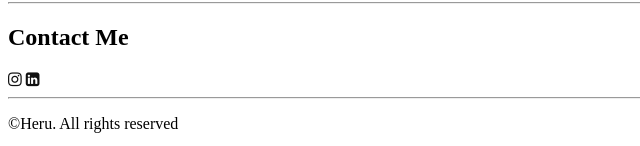
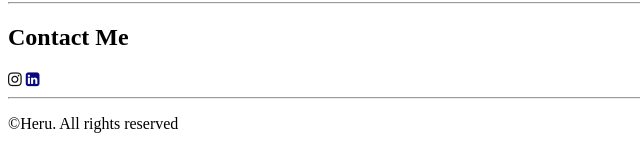
Before and after one commit to withmeheruu/html-resume, a plain HTML site: page index.html in a window 1280 px wide. Shown: the part 1990-2136 px from the top of the page, 0-640 px from the left. Drawn offline with Linux system fonts and the light colour scheme.

Commit message:
Update index.html

```diff
--- a/index.html
+++ b/index.html
@@ -129,7 +129,7 @@
     <hr>
     <h2>Contact Me</h2>
     <a href="https://www.instagram.com/herusupryaa/"><i class="fa fa-instagram" aria-hidden="true" style="filter: grayscale(100%);"></i></a>
-    <a href="https://www.linkedin.com/in/herusupryams/"><i class="fa fa-linkedin-square" aria-hidden="true" style="filter: grayscale(100%);"></i></a>
+    <a href="https://www.linkedin.com/in/herusupryams/"><i class="fa fa-linkedin-square" aria-hidden="true" style="filter: grayscale(50%);"></i></a>
 </body>
 <hr>
 <footer>
```
